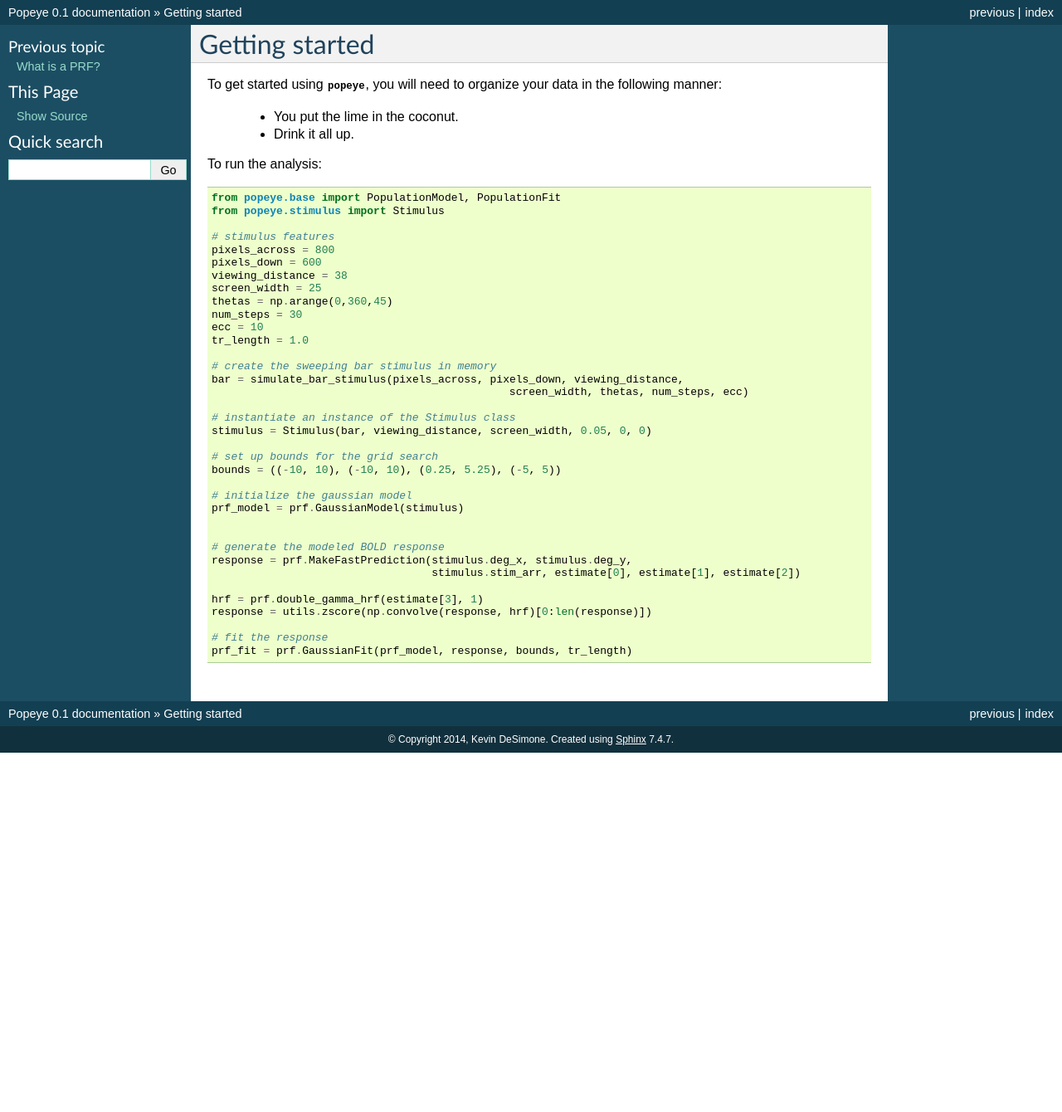
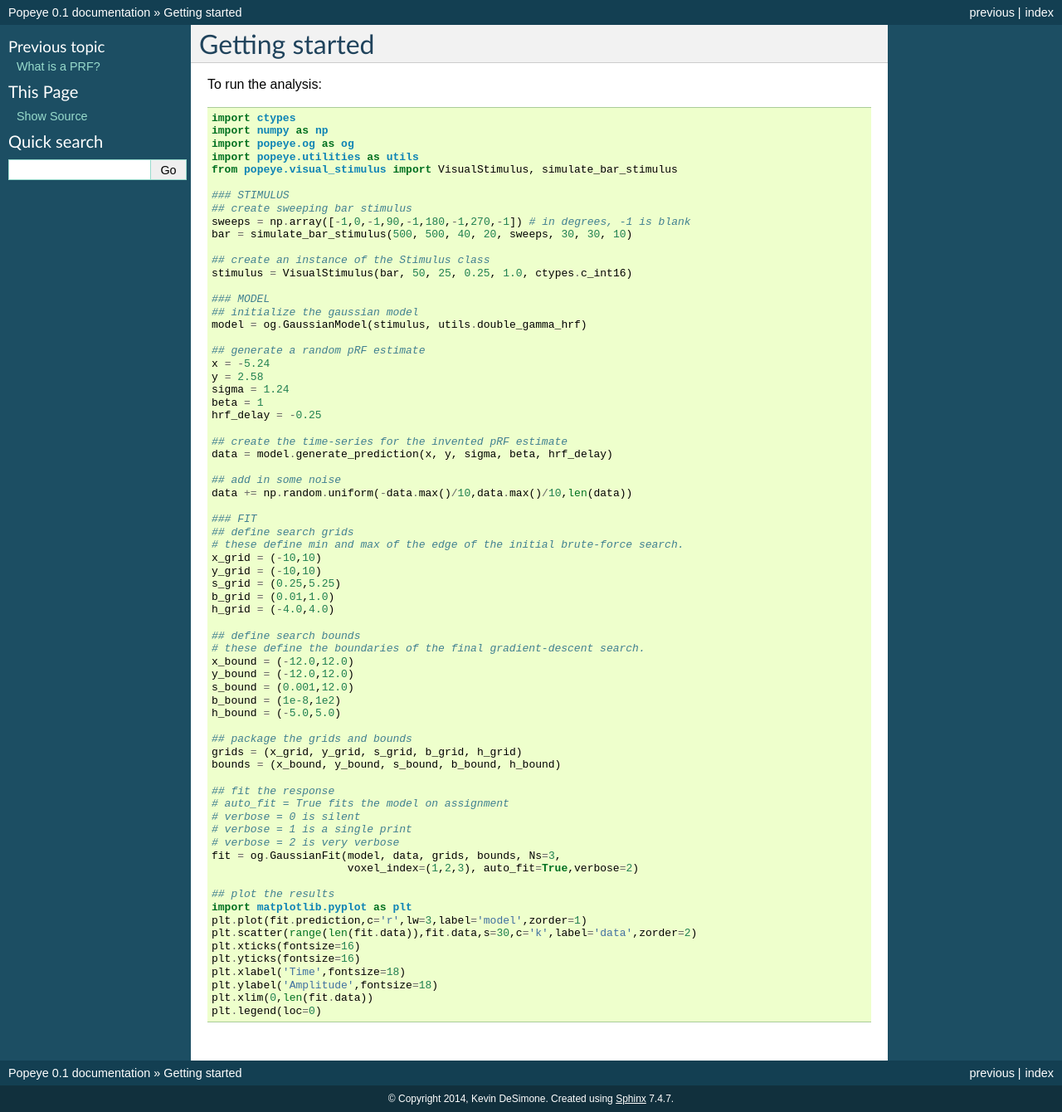
Before and after one commit to kdesimone/popeye, a Sphinx documentation site: the page built from docs/getting_started.rst, in a window 1280 px wide. Shown: the whole page at 83% size. Built offline with Sphinx 7.4.7, drawn with Linux system fonts in a browser that asks for light colours; formulas are drawn with MathJax 3; pages that are not in the unit, such as notebooks, are missing from menus; before the commit the page ends 907 px from its top, so only the background shows below that.

Commit message:
DOC: fixed demo

```diff
--- a/docs/getting_started.rst
+++ b/docs/getting_started.rst
@@ -1,47 +1,75 @@
 Getting started
 =================
 
-To get started using :mod:`popeye`, you will need to organize your data in the
-following manner:
-
-  - You put the lime in the coconut.
-  - Drink it all up.
-
 To run the analysis::
 
-    from popeye.base import PopulationModel, PopulationFit
-    from popeye.stimulus import Stimulus
+    import ctypes
+    import numpy as np
+    import popeye.og as og
+    import popeye.utilities as utils
+    from popeye.visual_stimulus import VisualStimulus, simulate_bar_stimulus
 
-    # stimulus features
-    pixels_across = 800
-    pixels_down = 600
-    viewing_distance = 38
-    screen_width = 25
-    thetas = np.arange(0,360,45)
-    num_steps = 30
-    ecc = 10
-    tr_length = 1.0
+    ### STIMULUS
+    ## create sweeping bar stimulus
+    sweeps = np.array([-1,0,-1,90,-1,180,-1,270,-1]) # in degrees, -1 is blank
+    bar = simulate_bar_stimulus(500, 500, 40, 20, sweeps, 30, 30, 10)
 
-    # create the sweeping bar stimulus in memory
-    bar = simulate_bar_stimulus(pixels_across, pixels_down, viewing_distance,
-                                                  screen_width, thetas, num_steps, ecc)
+    ## create an instance of the Stimulus class
+    stimulus = VisualStimulus(bar, 50, 25, 0.25, 1.0, ctypes.c_int16)
 
-    # instantiate an instance of the Stimulus class
-    stimulus = Stimulus(bar, viewing_distance, screen_width, 0.05, 0, 0)
+    ### MODEL
+    ## initialize the gaussian model
+    model = og.GaussianModel(stimulus, utils.double_gamma_hrf)
 
-    # set up bounds for the grid search
-    bounds = ((-10, 10), (-10, 10), (0.25, 5.25), (-5, 5))
+    ## generate a random pRF estimate
+    x = -5.24
+    y = 2.58
+    sigma = 1.24
+    beta = 1
+    hrf_delay = -0.25
 
-    # initialize the gaussian model
-    prf_model = prf.GaussianModel(stimulus)
+    ## create the time-series for the invented pRF estimate
+    data = model.generate_prediction(x, y, sigma, beta, hrf_delay)
 
+    ## add in some noise
+    data += np.random.uniform(-data.max()/10,data.max()/10,len(data))
 
-    # generate the modeled BOLD response
-    response = prf.MakeFastPrediction(stimulus.deg_x, stimulus.deg_y,
-                                      stimulus.stim_arr, estimate[0], estimate[1], estimate[2])
+    ### FIT
+    ## define search grids
+    # these define min and max of the edge of the initial brute-force search.
+    x_grid = (-10,10)
+    y_grid = (-10,10)
+    s_grid = (0.25,5.25)
+    b_grid = (0.01,1.0)
+    h_grid = (-4.0,4.0)
 
-    hrf = prf.double_gamma_hrf(estimate[3], 1)
-    response = utils.zscore(np.convolve(response, hrf)[0:len(response)])
+    ## define search bounds
+    # these define the boundaries of the final gradient-descent search.
+    x_bound = (-12.0,12.0)
+    y_bound = (-12.0,12.0)
+    s_bound = (0.001,12.0)
+    b_bound = (1e-8,1e2)
+    h_bound = (-5.0,5.0)
 
-    # fit the response
-    prf_fit = prf.GaussianFit(prf_model, response, bounds, tr_length)
+    ## package the grids and bounds
+    grids = (x_grid, y_grid, s_grid, b_grid, h_grid)
+    bounds = (x_bound, y_bound, s_bound, b_bound, h_bound)
+
+    ## fit the response
+    # auto_fit = True fits the model on assignment
+    # verbose = 0 is silent
+    # verbose = 1 is a single print
+    # verbose = 2 is very verbose
+    fit = og.GaussianFit(model, data, grids, bounds, Ns=3,
+                         voxel_index=(1,2,3), auto_fit=True,verbose=2)
+
+    ## plot the results
+    import matplotlib.pyplot as plt
+    plt.plot(fit.prediction,c='r',lw=3,label='model',zorder=1)
+    plt.scatter(range(len(fit.data)),fit.data,s=30,c='k',label='data',zorder=2)
+    plt.xticks(fontsize=16)
+    plt.yticks(fontsize=16)
+    plt.xlabel('Time',fontsize=18)
+    plt.ylabel('Amplitude',fontsize=18)
+    plt.xlim(0,len(fit.data))
+    plt.legend(loc=0)
```
